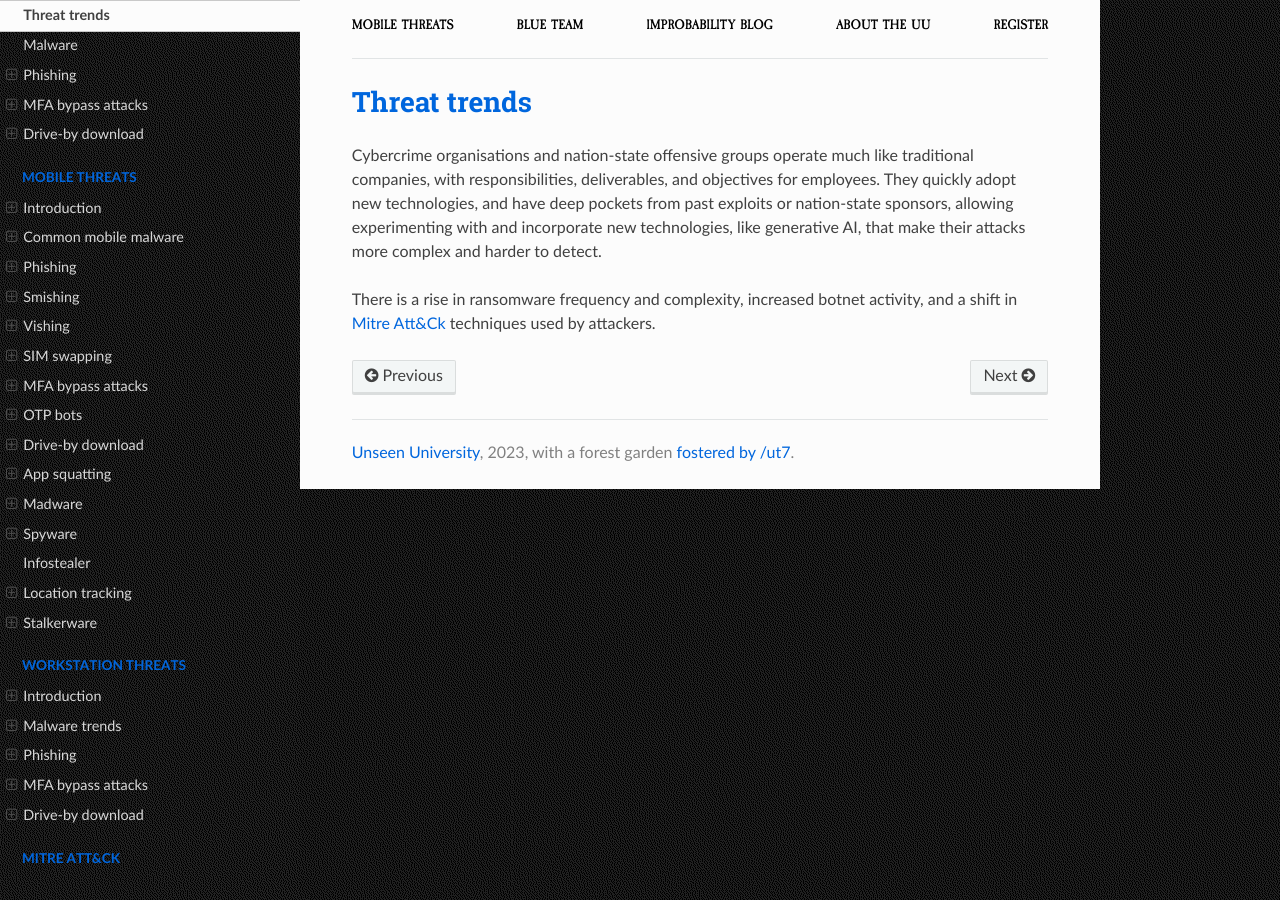
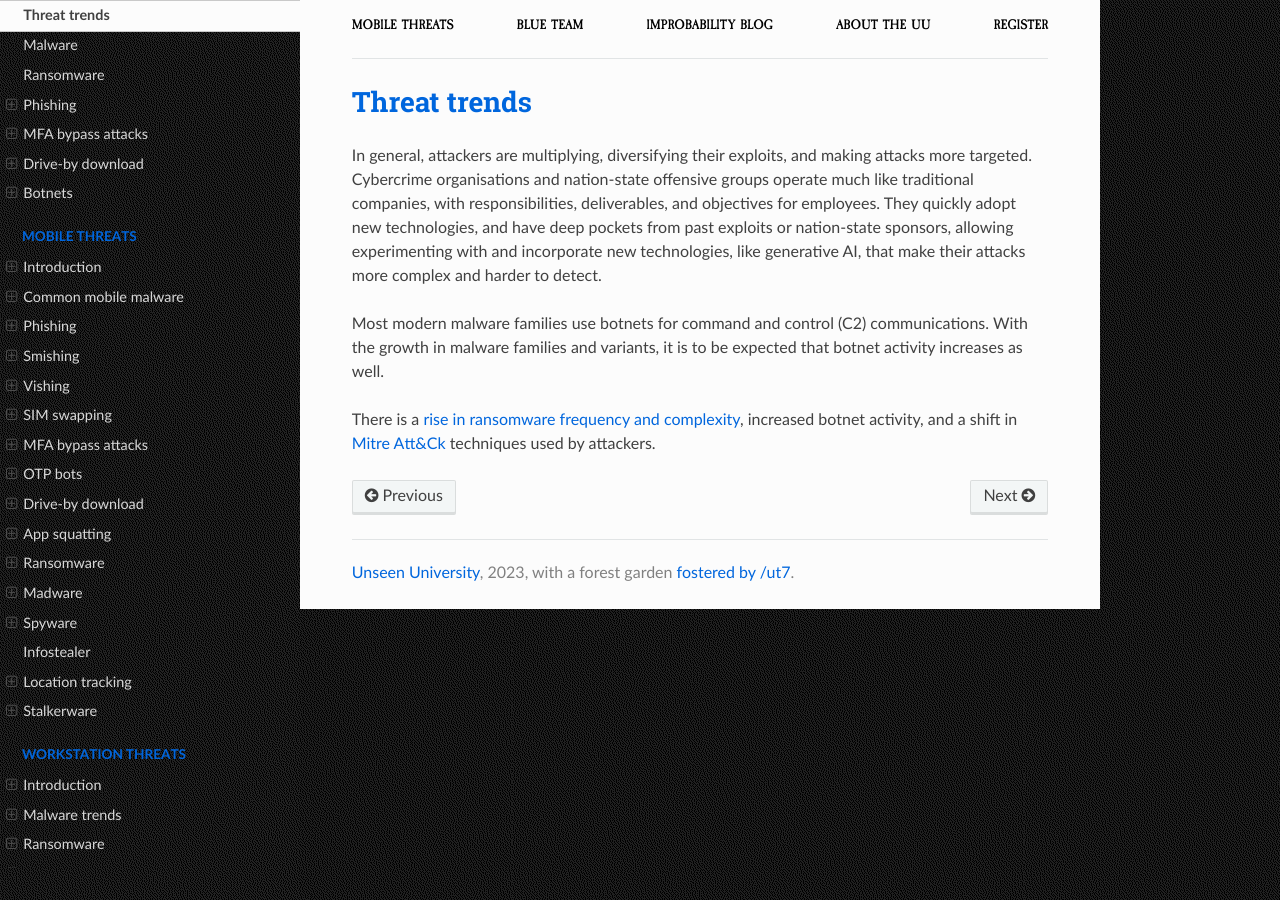
Before and after one commit to tymyrddin/blue-phish, a Sphinx documentation site: the page built from source/docs/general/trends.md, in a window 1280 px wide. Built offline with Sphinx 7.4.7 and the Read the Docs theme 2.0.0, drawn with Linux system fonts in a browser that asks for light colours.

```diff
--- a/source/docs/general/trends.md
+++ b/source/docs/general/trends.md
@@ -1,5 +1,7 @@
 # Threat trends
 
-Cybercrime organisations and nation-state offensive groups operate much like traditional companies, with responsibilities, deliverables, and objectives for employees. They quickly adopt new technologies, and have deep pockets from past exploits or nation-state sponsors, allowing experimenting with and incorporate new technologies, like generative AI, that make their attacks more complex and harder to detect.
+In general, attackers are multiplying, diversifying their exploits, and making attacks more targeted. Cybercrime organisations and nation-state offensive groups operate much like traditional companies, with responsibilities, deliverables, and objectives for employees. They quickly adopt new technologies, and have deep pockets from past exploits or nation-state sponsors, allowing experimenting with and incorporate new technologies, like generative AI, that make their attacks more complex and harder to detect.
 
-There is a rise in ransomware frequency and complexity, increased botnet activity, and a shift in [Mitre Att&Ck](../mitre/README.md) techniques used by attackers.
+Most modern malware families use botnets for command and control (C2) communications. With the growth in malware families and variants, it is to be expected that botnet activity increases as well.
+
+There is a [rise in ransomware frequency and complexity](ransomware.md), increased botnet activity, and a shift in [Mitre Att&Ck](../mitre/README.md) techniques used by attackers.
--- a/source/docs/mobile/README.md
+++ b/source/docs/mobile/README.md
@@ -23,6 +23,7 @@ First off, by some research into known threats.
 * [OTP bots](otp-bots.md)
 * [Drive-by download](../general/drive-by.md)
 * [App squatting](squatting.md)
+* [Ransomware](ransomware.md)
 * [Madware](madware.md)
 * [Spyware](spyware.md)
 * [Infostealer](infostealer.md)
--- a/source/index.rst
+++ b/source/index.rst
@@ -29,9 +29,11 @@ Threat landscapes usually describe attack surfaces and threats to corporations,
    docs/general/terms.md
    docs/general/trends.md
    docs/general/malware.md
+   docs/general/ransomware.md
    docs/general/phishing.md
    docs/general/mfa.md
    docs/general/drive-by.md
+   docs/general/botnets.md
 
 .. toctree::
    :glob:
@@ -49,6 +51,7 @@ Threat landscapes usually describe attack surfaces and threats to corporations,
    docs/mobile/otp-bots.md
    docs/general/drive-by.md
    docs/mobile/squatting.md
+   docs/mobile/ransomware.md
    docs/mobile/madware.md
    docs/mobile/spyware.md
    docs/mobile/infostealer.md
@@ -63,6 +66,7 @@ Threat landscapes usually describe attack surfaces and threats to corporations,
 
    docs/workstation/README.md
    docs/workstation/malware.md
+   docs/workstation/ransomware.md
    docs/general/phishing.md
    docs/general/mfa.md
    docs/general/drive-by.md
```
Also changed, not shown: source/docs/general/README.md (+2 -0 lines), source/docs/general/botnets.md (added, +9 -0 lines), source/docs/general/ransomware.md (added, +7 -0 lines), source/docs/mobile/ransomware.md (added, +23 -0 lines), source/docs/workstation/README.md (+1 -0 lines), source/docs/workstation/ransomware.md (added, +12 -0 lines).
